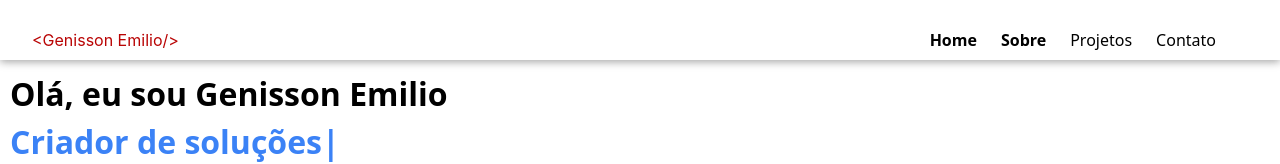
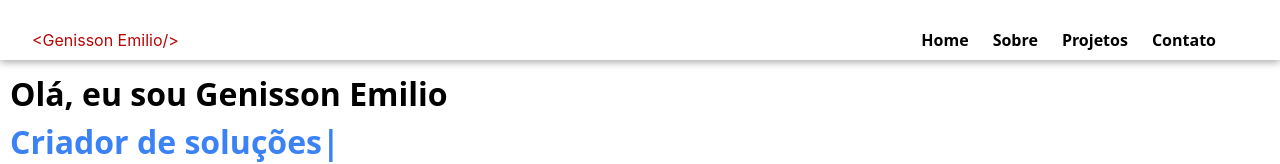
Before and after one commit to GenissonEmilio/Portifolio, a React (Vite) app in the folder portifolio/: page / in a window 1280 px wide. Shown: the top 164 px of the page. Built offline with nearby package versions, Linux system fonts and the light colour scheme.

Commit message:
update text project

```diff
--- a/portifolio/src/components/layout/MenuDesktop/Menu.tsx
+++ b/portifolio/src/components/layout/MenuDesktop/Menu.tsx
@@ -14,8 +14,8 @@ const Menu: React.FC = () => {
             <ul className={styles.links}>
                 <li><a href="#home">Home</a></li>
                 <li><a href="#sobre">Sobre</a></li>
-                <li><a href="#projetos"></a>Projetos</li>
-                <li><a href="#contato"></a>Contato</li>
+                <li><a href="#projetos">Projetos</a></li>
+                <li><a href="#contato">Contato</a></li>
             </ul>
 
             <Mobile />
--- a/portifolio/src/components/layout/MenuMobile/Mobile.module.css
+++ b/portifolio/src/components/layout/MenuMobile/Mobile.module.css
@@ -1,6 +1,6 @@
 .hamburguer {
     display: none;
-    font-size: 1.5rem;
+    font-size: 1rem;
     background-color: white;
     color: black;
     cursor: pointer;
--- a/portifolio/src/components/layout/ToolsIcons/ToolsIcons.module.css
+++ b/portifolio/src/components/layout/ToolsIcons/ToolsIcons.module.css
@@ -14,6 +14,6 @@ svg {
     font-size: 2rem;
 }
 
-.react {
-    color: blue;
+.projectName {
+    white-space: nowrap;
 }
--- a/portifolio/src/components/layout/ToolsIcons/ToolsIcons.tsx
+++ b/portifolio/src/components/layout/ToolsIcons/ToolsIcons.tsx
@@ -12,7 +12,7 @@ const ToolsIcons: React.FC<ToolsIcons> = ({ name, color, icon: Icon}) => {
     return (
         <div className={styles.iconContainer}>
             <Icon style={{color: `${color}`}}/>
-            <p>{name}</p>
+            <p className={styles.projectName}>{name}</p>
         </div>
     )
 }
```
